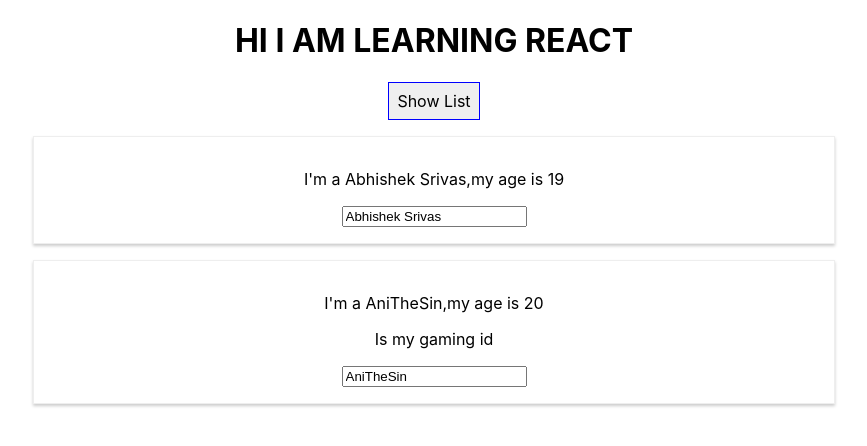
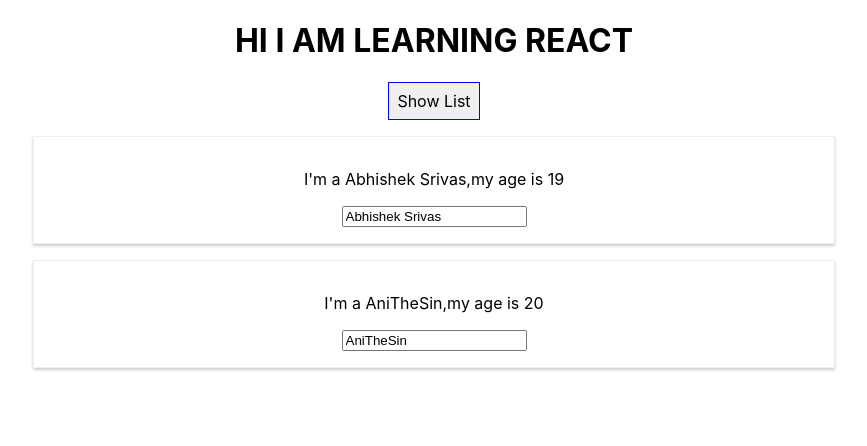
Before and after one commit to Abhishek-Srivas/React-practice, a React (Create React App) app: page / in a window 1280 px wide. Both pictures are taken after a click on the button "Show List". Shown: the top 446 px of the page, without its empty margins (206-1073 px from the left). Built offline with nearby package versions, Linux system fonts and the light colour scheme.

Commit message:
deleteing a person

```diff
--- a/src/App.js
+++ b/src/App.js
@@ -1,6 +1,5 @@
 import React, { Component } from "react";
 import "./App.css";
-import person from "./Person/Person";
 import Person from "./Person/Person";
 
 class App extends Component {
@@ -12,15 +11,7 @@
     showPerson: false,
   };
 
-  switchNameHandler = (name) => {
-    this.setState({
-      persons: [
-        { name: name, age: "19" },
-        { name: "AniTheSin", age: "20" },
-      ],
 
-    });
-  };
 
   changeNameHandler = (event) => {
     this.setState({
@@ -30,6 +21,12 @@
       ],
     });
   };
+
+  deletePersonHandler = (personIndex) => {
+    const persons = [...this.state.persons];
+    persons.splice(personIndex,1);
+    this.setState({persons:persons});
+  }
 
   togglePersonHandler = () => {
     const doesShow = this.state.showPerson;
@@ -50,19 +47,14 @@
     if(this.state.showPerson){
       persons = (
         <div>
-            <Person
-              name={this.state.persons[0].name}
-              age={this.state.persons[0].age}
-              click={this.switchNameHandler.bind(this, "Abhishek")}
-              changed={this.changeNameHandler}
+          {this.state.persons.map((person,index) => {
+            return <Person
+              click={() => this.deletePersonHandler(index)}
+              name = {person.name}
+              age = {person.age}
             />
-            <Person
-              name={this.state.persons[1].name}
-              age={this.state.persons[1].age}
-            >
-              Is my gaming id
-            </Person>
-          </div>
+          })}
+        </div>
       );
     }
     return (
```
